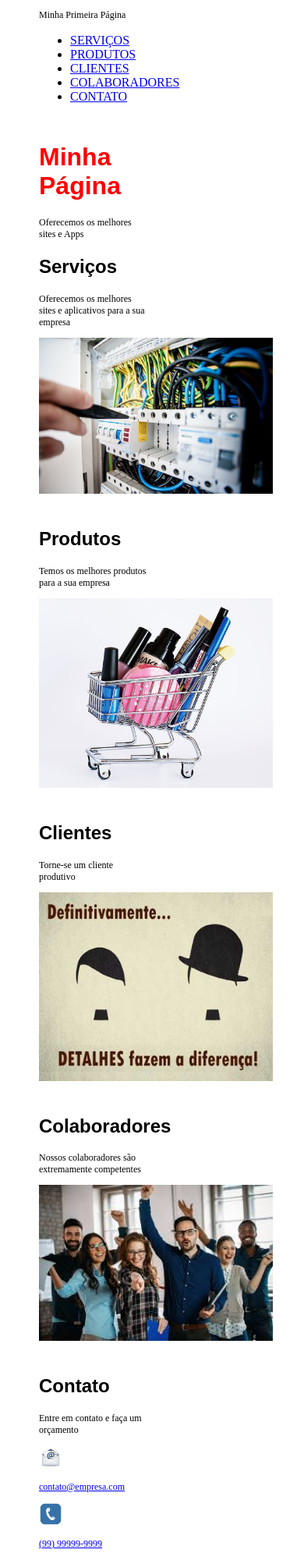
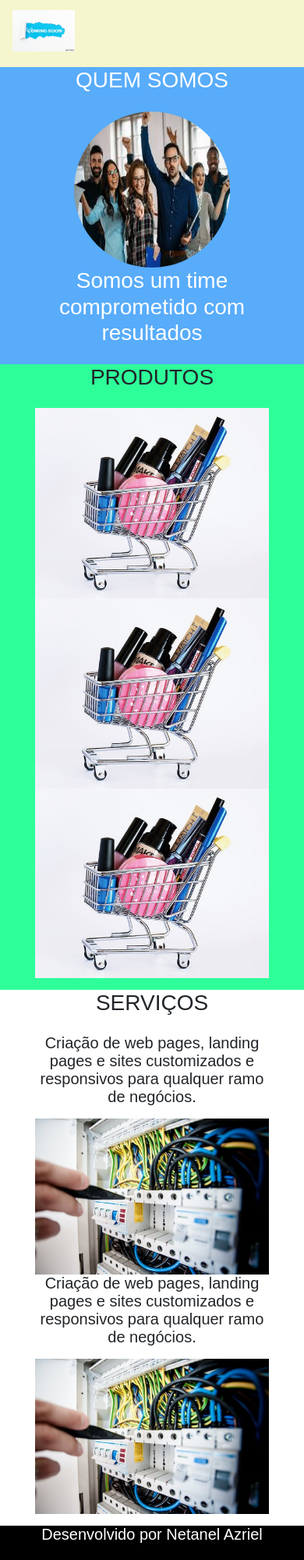
Before and after one commit to edson-1975/innovation, a plain HTML site: page index.html in a window 390 px wide. Shown: the top 2000 px of the page at 78% size. Drawn offline with nearby package versions, Linux system fonts and the light colour scheme.

Commit message:
página desenvolvida em html5, css3 e bootstrap4.4.1.

```diff
--- a/css/style.css
+++ b/css/style.css
@@ -1,35 +1,26 @@
 body {
-    background: rgb (226,164,164);
-    margin-left: 50px;
-    margin-right: 200px;
+    font: 20px Arial, sans-serif;
 }
 
-header {
-    margin-top: 50px;
+.navbar {
+    background-color: #F5F6CE;
 }
 
-h1 {
-    color: red;
-    font-family: fantasy;
+.quem-somos {
+    background-color: #58ACFA;
+    color: white;
 }
 
-h2 {
-    font-family: fantasy;
+.margin {
+    scroll-padding-top: 10px;
+    padding-bottom: 15px;
 }
 
-p {
-    font-size: 12px;
+.produtos {
+    background-color: #2EFE9A;
 }
 
-footer {
-    margin-bottom: 30px;
+.bg-footer {
+    background-color: black;
+    color: white;
 }
-
-.Img_padrao {
-    margin-bottom: 20px;
-    width: 300px;
-}
-
-.logo {
-    width: 30px;
-}
--- a/index.html
+++ b/index.html
@@ -3,91 +3,75 @@
 	<head>
 		<meta charset="utf-8">
 		<title>Minha Página</title>
+		<link rel="stylesheet" type="text/css" href="Bootstrap/css/bootstrap.min.css">
 		<link rel="stylesheet" type="text/css" href="css/style.css">
 	</head>
 
 	<body>
-		<nav>
-			<p>Minha Primeira Página</p>
-			<ul>
-				<li><a href="#servicos">SERVIÇOS</a></li>
-				<li><a href="#produtos">PRODUTOS</a></li>
-				<li><a href="#clientes">CLIENTES</a></li>
-				<li><a href="#colaboradores">COLABORADORES</a></li>
-				<li><a href="#contato">CONTATO</a></li>
-			</ul>
-
+		<nav class="navbar navbar-expand-lg navbar-light margin">
+			<a class="navbar-brand" href="#">
+				<img src="img/coming-son.jpg" width="80">
+			</a>
+			<div class="collapse navbar-collapse">
+				<ul class="navbar-nav">
+					<li class="nav-item">
+						<a class="nav-link" href="#">Quem Somos</a>
+					</li>
+					<li class="nav-item">
+						<a class="nav-link" href="#">Produtos</a>
+					</li>
+					<li class="nav-item">
+						<a class="nav-link" href="#">Serviços</a>
+					</li>
+				</ul>
+			</div>
 		</nav>
 
-		<header>
-			<h1>Minha Página</h1>
-			<p>
-				Oferecemos os melhores sites e Apps
-			</p>
-		</header>
-
-		<section id="servicos">
-			<h2>Serviços</h2>
-			<p>
-				Oferecemos os melhores sites e aplicativos para a sua empresa
-			</p>
-			<div>
-				<img src="img/serviços.jpeg"  class="Img_padrao">
+		<section id="quem-somos">
+			<div class="container-fluid quem-somos text-center margin">
+				<h3 class="margin">QUEM SOMOS</h3>
+				<img src="img/colaboradores.jpeg" class="rounded-circle" width="200" height="200">
+				<h3>Somos um time comprometido com resultados</h3>
 			</div>
 		</section>
 
 		<section id="produtos">
-			<h2>Produtos</h2>
-			<p>
-				Temos os melhores produtos para a sua empresa
-			</p>
-			<div>
-				<img src="img/produtos.jpeg" class="Img_padrao">
+			<div class="container-fluid text-center margin produtos">
+				<h3 class="margin">PRODUTOS</h3>
+				<div class="container">
+					<div class="col-md-4">
+						<img src="img/produtos.jpeg" width="100%">
+					</div>
+					<div class="col-md-4">
+						<img src="img/produtos.jpeg" width="100%">
+					</div>
+					<div class="col-md-4">
+						<img src="img/produtos.jpeg" width="100%">
+					</div>
+				</div>
 			</div>
 		</section>
 
-		<section id="clientes">
-			<h2>Clientes</h2>
-			<p>
-				Torne-se um cliente produtivo
-			</p>
-			<div>
-				<a href="http://www.forumdaconstrucao.com.br/conteudo.php?a=39&Cod=1639" target="_blank">
-					<img src="img/clientes.jpg" class="Img_padrao">
-				</a>
-			</div>
-		</section>
-
-		<section id="colaboradores">
-			<h2>Colaboradores</h2>
-			<p>
-				Nossos colaboradores são extremamente competentes
-			</p>
-			<div>
-				<img src="img/colaboradores.jpeg" class="Img_padrao">
-			</div>
-		</section>
-
-		<section id="contato">
-			<h2>Contato</h2>
-			<p>
-				Entre em contato e faça um orçamento
-			</p>
-			<div>
-				<img src="img/email.jpeg" class="logo">
-				<p><a href="mailto:contato@empresa.com"> contato@empresa.com</a></p>
-			</div>
-			<div>
-				<img src="img/telefone.png" class="logo">
-				<p><a href="tel:99999999999">(99) 99999-9999</a></p>
+		<section id="serviços">
+			<div class="container-fluid	text-center margin">
+				<h3 class="margin">SERVIÇOS</h3>
+				<div class="container">
+					<div class="col-md-6">
+						<p>Criação de web pages, landing pages e sites customizados e responsivos para qualquer ramo de negócios.</p>
+							<img src="img/serviços.jpeg" width="100%">
+					</div>
+					<div class="col-md-6">
+						<p>Criação de web pages, landing pages e sites customizados e responsivos para qualquer ramo de negócios.</p>
+							<img src="img/serviços.jpeg" width="100%">
+					</div>
+				</div>
 
 			</div>
 		</section>
 
+		<footer class="container-fluid text-center bg-footer margin">
+			<p>Desenvolvido por Netanel Azriel</p>
+		</footer>
 
-		<footer>
-			Desenvolvido por Edson de Paula
-		</footer>
 	</body>
-
 </html>
```
Also changed, not shown: img/coming-son.jpg (added).
